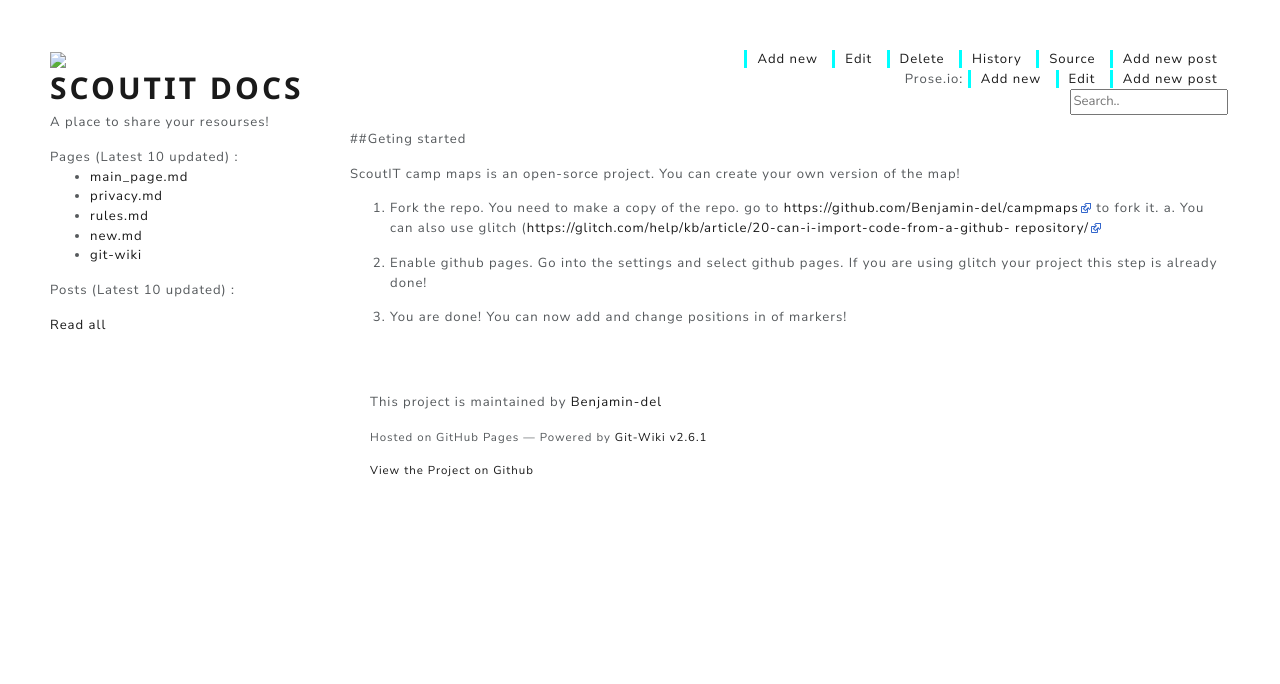
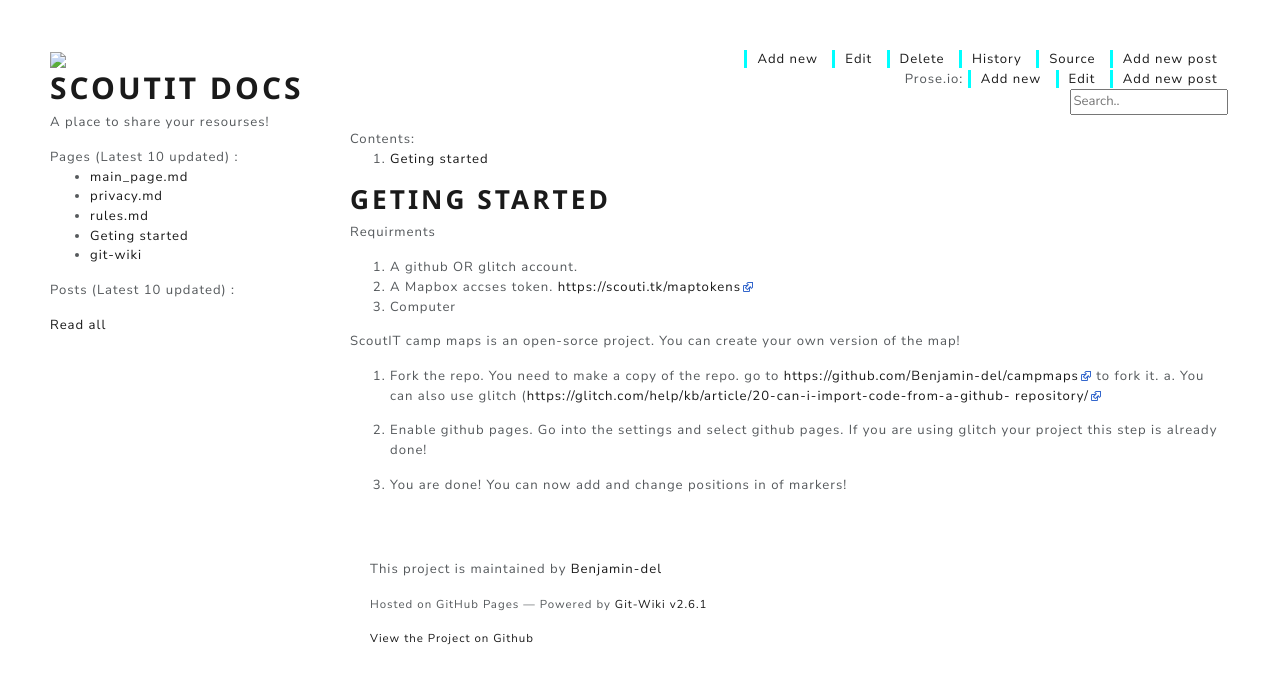
Before and after one commit to Benjamin-del/scoutit, a Jekyll site: the page built from map/new.md, in a window 1280 px wide. Shown: the top 684 px of the page. Built offline with Jekyll 4.4.1, drawn with Linux system fonts in a browser that asks for light colours; nearby versions of some CDN libraries; our own code applies the rules of GitHub Pages for plain Markdown files.

Commit message:
Update new.md

```diff
--- a/map/new.md
+++ b/map/new.md
@@ -1,4 +1,9 @@
-##Geting started
+## Geting started
+
+Requirments
+1. A github OR glitch account.
+2. A Mapbox accses token. [https://scouti.tk/maptokens](https://scouti.tk/maptokens)
+3. Computer
 
 ScoutIT camp maps is an open-sorce project. You can create your own version of the map!
 
```
